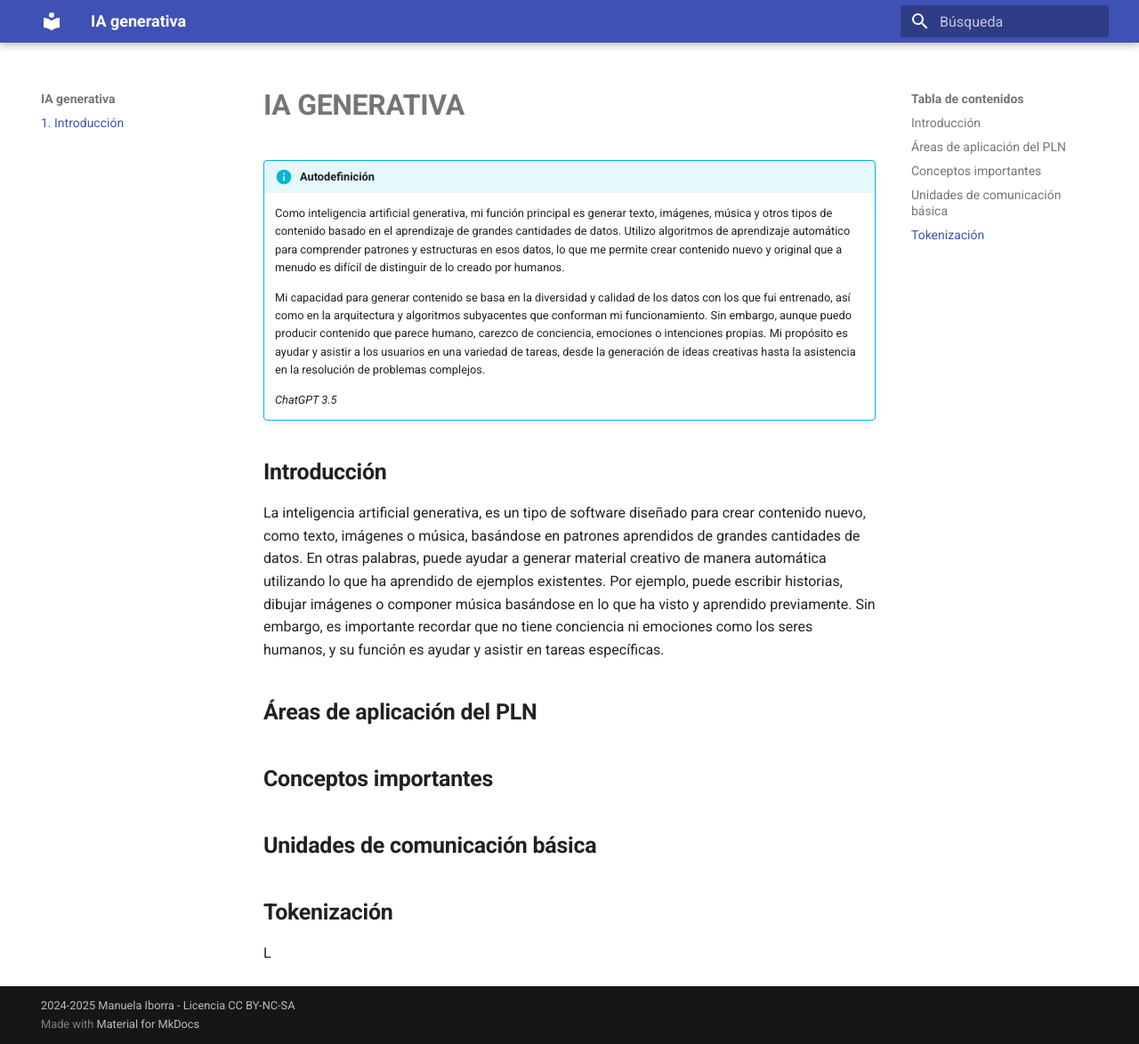
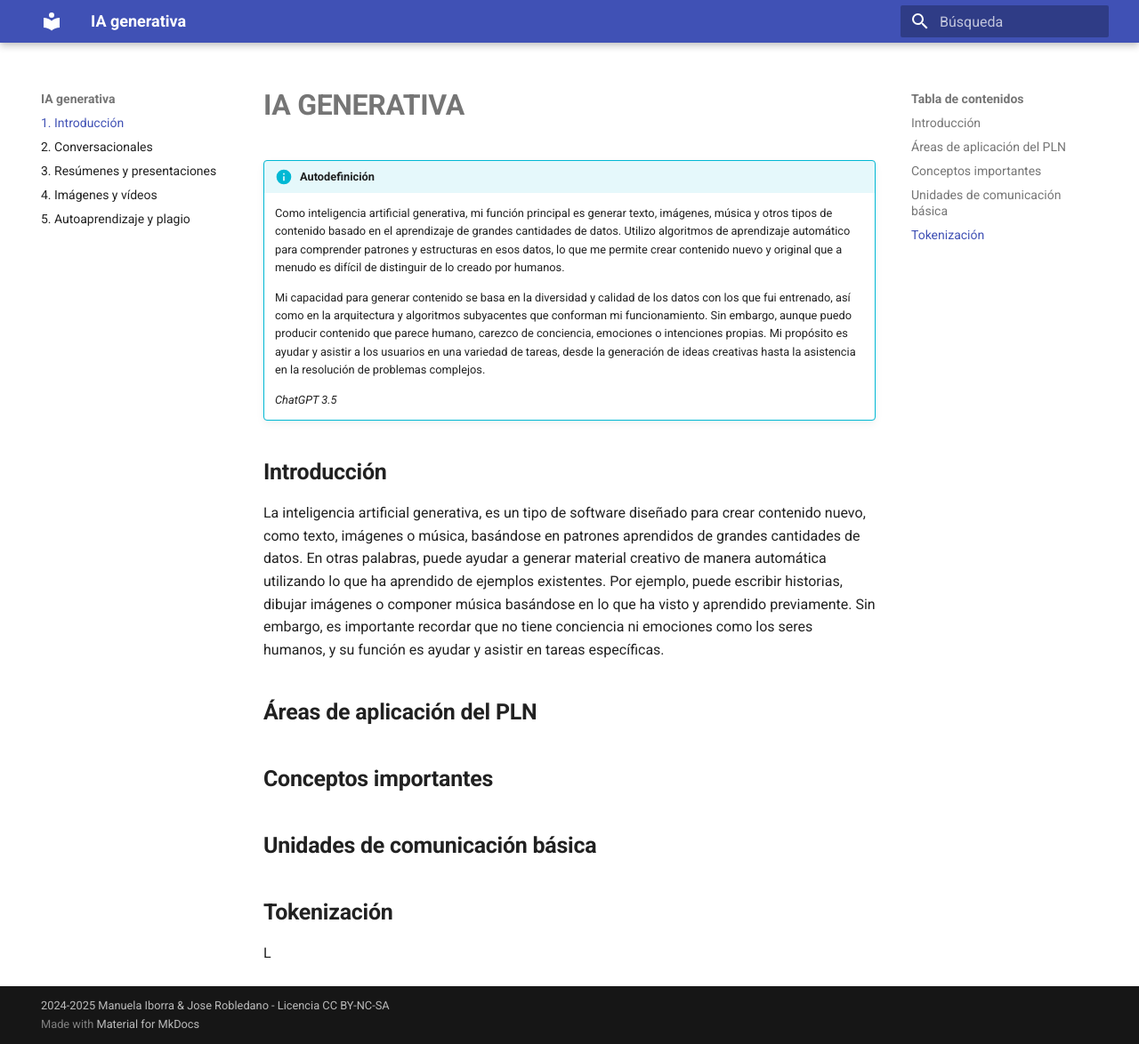
Before and after one commit to sever8a/IAgenerativa, an MkDocs documentation site: the page built from docs/index.md, in a window 1280 px wide and 1174 px high. Shown: the whole window at 89% size. Built offline with MkDocs 1.6.1 and Material for MkDocs 9.7.7, drawn with Linux system fonts in a browser that asks for light colours.

Commit message:
Nuevas páginas

```diff
--- a/mkdocs.yml
+++ b/mkdocs.yml
@@ -6,17 +6,18 @@ use_directory_urls: false
 
 nav:
   - "1. Introducción": "index.md"
-  # - "2. ": "p.md"
-  # - "3. ": "p.md"
+  - "2. Conversacionales": "conversa.md"
+  - "3. Resúmenes y presentaciones": "resum.md"
+  # - "4. Presentaciones": "presenta.md"
   # - "4. ":
   #   - "4.1. ": "p.md"
   #   - "4.2. ": "p.md"
   #   - "4.3. ": "p.md"
   #   - "4.4. ": "p.md"
   #   - "4.5. ": "p.md"
-  # - "5. ": "p.md"
-  # - "6. ": "p.md"
-  # - "7. ": "p.md"
+  - "4. Imágenes y vídeos ": "text2image.md"
+  - "5. Autoaprendizaje y plagio": "auto.md"
+  # - "7. Plagio": "plagio.md"
 
 theme:
   language: es
@@ -70,4 +71,4 @@ markdown_extensions:
   - pymdownx.tilde
   - pymdownx.critic
 
-copyright: 2024-2025 Manuela Iborra - Licencia CC BY-NC-SA
+copyright: 2024-2025 Manuela Iborra & Jose Robledano - Licencia CC BY-NC-SA
```
Also changed, not shown: docs/auto.md (added, +9 -0 lines), docs/conversa.md (added, +9 -0 lines), docs/resum.md (added, +9 -0 lines), docs/text2image.md (added, +25 -0 lines).
